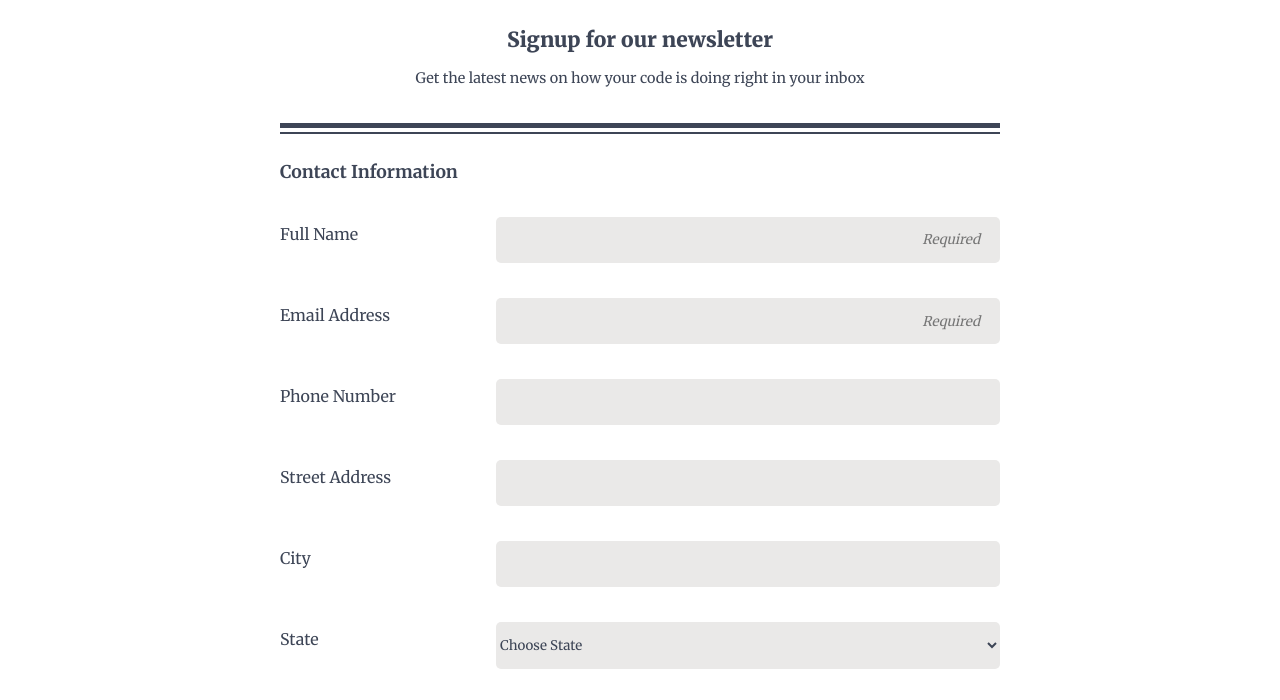
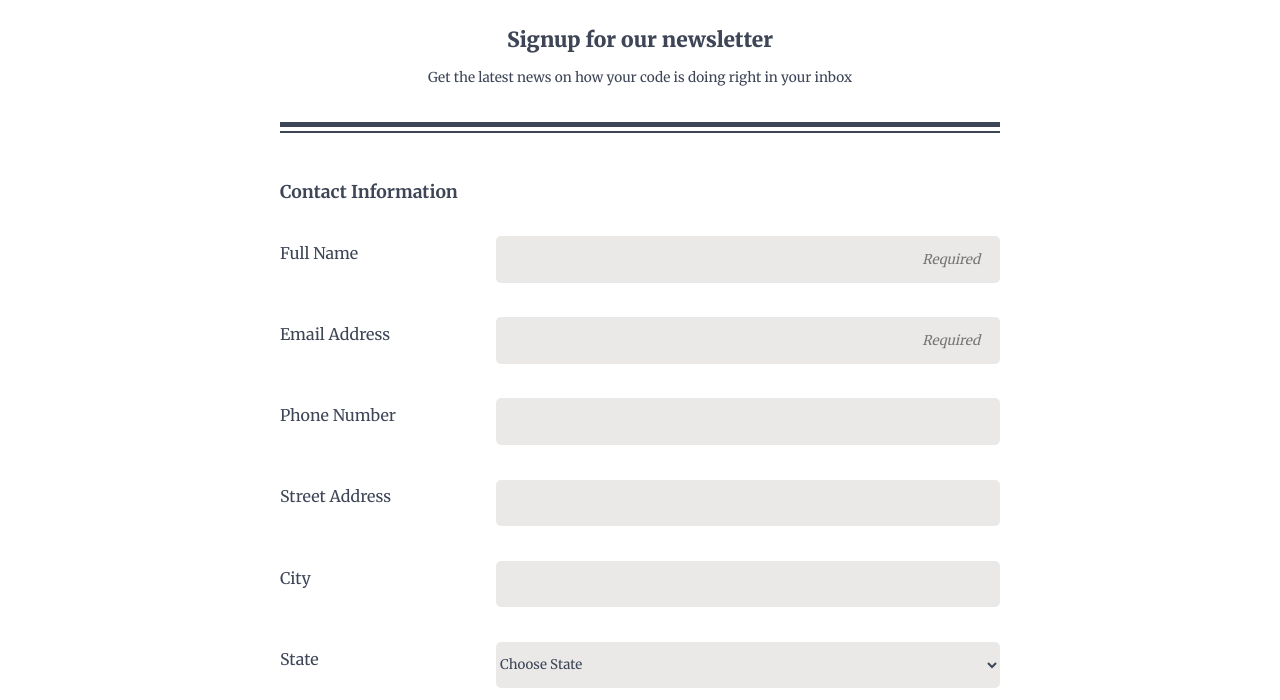
Before and after one commit to bradando4130/Techdegree-project-3, a plain HTML site: page index.html in a window 1280 px wide. Shown: the part 70-770 px from the top of the page. Drawn offline with Linux system fonts and the light colour scheme.

Commit message:
Update styles.css

```diff
--- a/css/styles.css
+++ b/css/styles.css
@@ -29,7 +29,7 @@
 .blurb > p {
     border-bottom: 5px solid;
     padding: 15px 10px 35px;
-    font-size: .9em;
+    font-size: .85em;
 }
 
 .blurb > p::after {
@@ -201,4 +201,9 @@ textarea {
         margin-right: 45%;
     }
 
+    .fset1,
+    .fset2 {
+    padding: 3em 0 2em;
 }
+
+}
```
